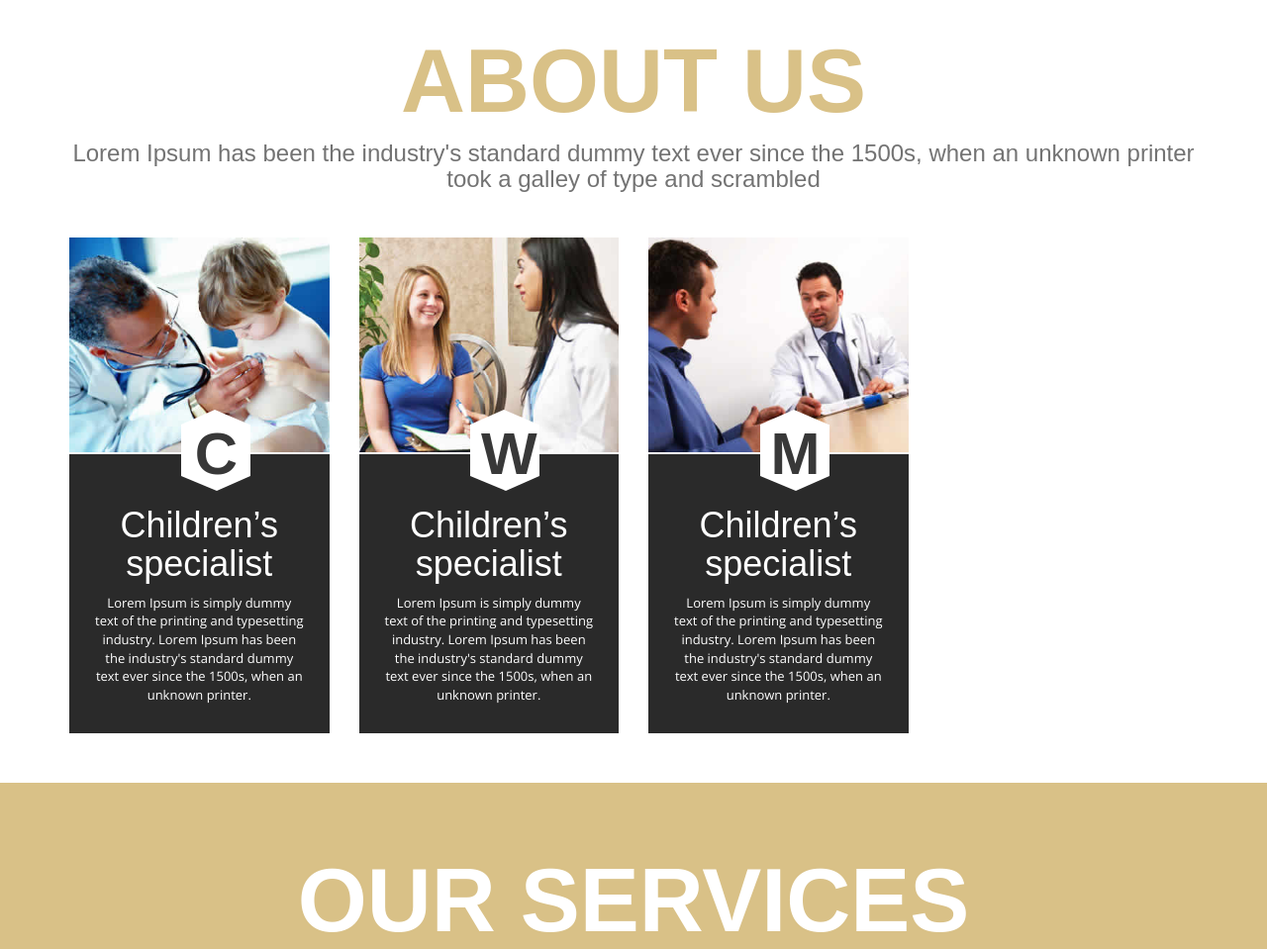
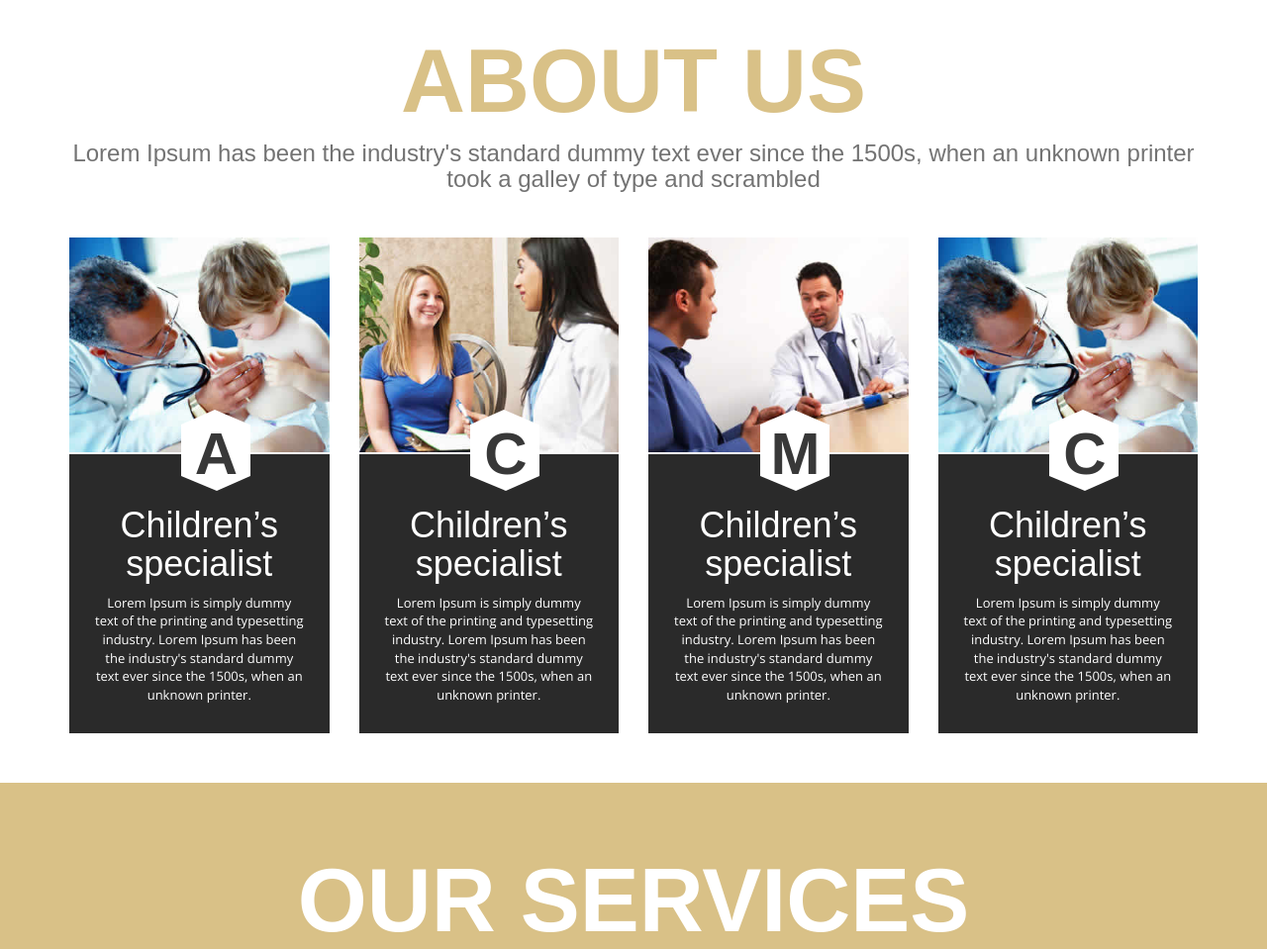
Before and after one commit to jshdolor/accesscare-ph, a CodeIgniter app: page /database/index.php/home/index in a window 1280 px wide. Shown: the part 648-1607 px from the top of the page at 99% size. Run offline with CodeIgniter, Linux system fonts and the light colour scheme; some libraries are stand-ins or nearby versions; some web fonts are replaced.

Commit message:
Added a dummy about column to satisfy the acmc acronym

```diff
--- a/application/views/sections/about.php
+++ b/application/views/sections/about.php
@@ -11,7 +11,7 @@
                         </div>
                         <div class="about-details">
                             <div class="pentagon-text">
-                                <h1>C</h1>
+                                <h1>A</h1>
                             </div>
                             <h3>Children’s specialist</h3>
                             <p>Lorem Ipsum is simply dummy text of the printing and typesetting industry. Lorem Ipsum has been the industry's standard dummy text ever since the 1500s, when an unknown printer.</p>
@@ -25,7 +25,7 @@
                         </div>
                         <div class="about-details">
                             <div class="pentagon-text">
-                                <h1>W</h1>
+                                <h1>C</h1>
                             </div>
 
                             <h3>Children’s specialist</h3>
@@ -47,6 +47,20 @@
                         </div>
                     </div>
                 </div>
+                <div class="col-md-3 col-sm-6">
+                    <div class="single-about-detail clearfix">
+                        <div class="about-img">
+                            <img class="img-responsive" src="assets/img/item1.jpg" alt="">
+                        </div>
+                        <div class="about-details">
+                            <div class="pentagon-text">
+                                <h1>C</h1>
+                            </div>
+                            <h3>Children’s specialist</h3>
+                            <p>Lorem Ipsum is simply dummy text of the printing and typesetting industry. Lorem Ipsum has been the industry's standard dummy text ever since the 1500s, when an unknown printer.</p>
+                        </div>
+                    </div>
+                </div>
             </div>
         </div>
     </section><!-- end of about section -->
```
